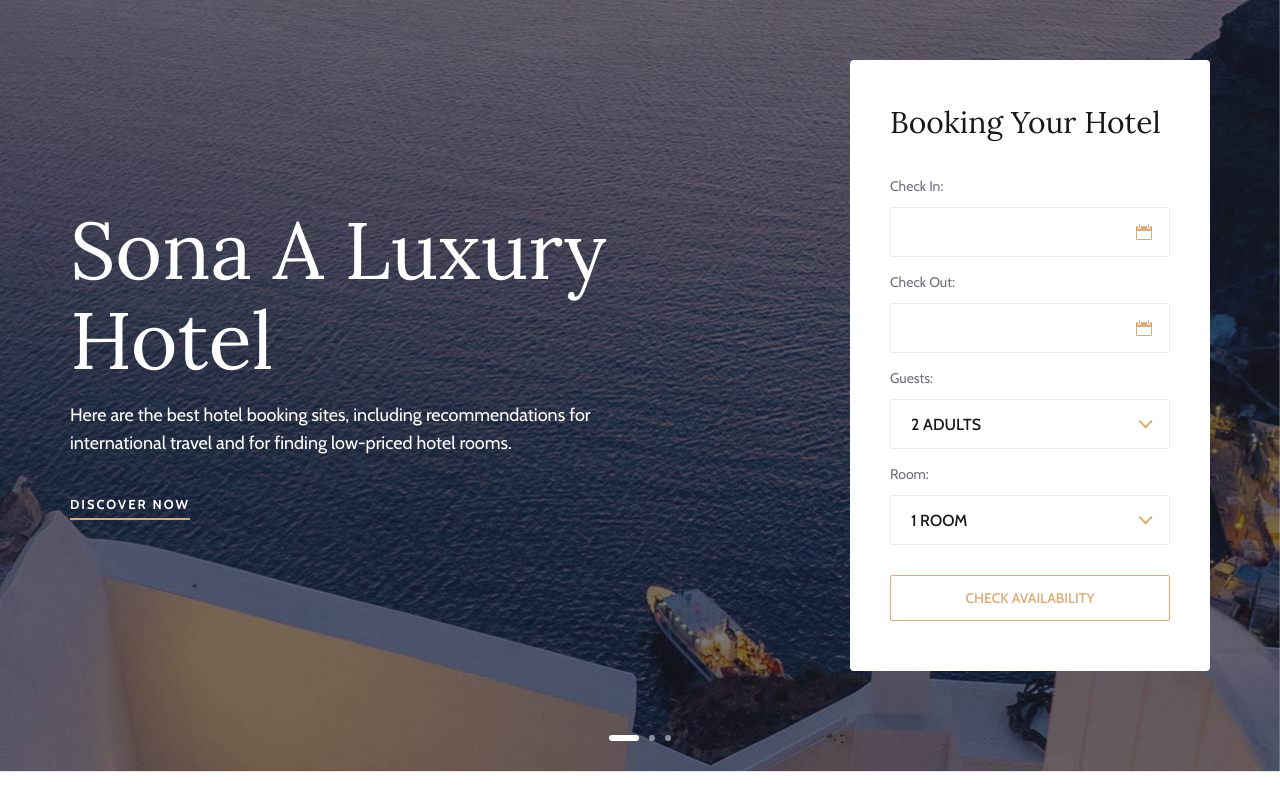
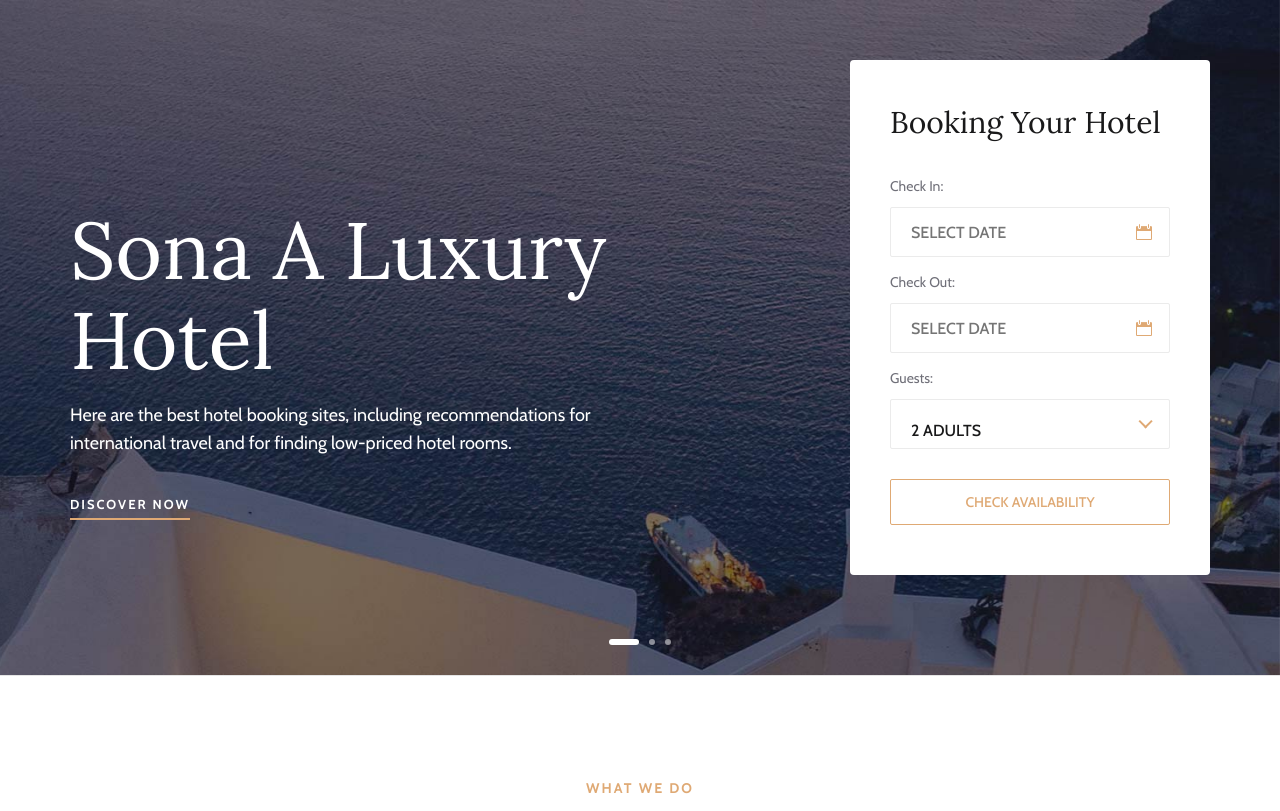
Before and after one commit to Olga-Yezerska/Hotel, a Django app: page / in a window 1280 px wide. Shown: the part 78-889 px from the top of the page. Run offline with Django 5.2, Linux system fonts and the light colour scheme; some libraries are stand-ins or nearby versions.

Commit message:
fix: update home page booking inputs

```diff
--- a/hotel/templates/hotel/index.html
+++ b/hotel/templates/hotel/index.html
@@ -114,32 +114,31 @@
                 </div>
                 <div class="col-xl-4 col-lg-5 offset-xl-2 offset-lg-1">
                     <div class="booking-form">
-                        <h3>Booking Your Hotel</h3>
-                        <form action="#">
+                         <h3>Booking Your Hotel</h3>
+                        <form action="{% url 'booking' %}" method="get">
+
                             <div class="check-date">
                                 <label for="date-in">Check In:</label>
-                                <input type="text" class="date-input" id="date-in">
+                                <input type="text" class="date-input" id="date-in" name="check_in" placeholder="Select Date">
                                 <i class="icon_calendar"></i>
                             </div>
+
                             <div class="check-date">
                                 <label for="date-out">Check Out:</label>
-                                <input type="text" class="date-input" id="date-out">
+                                <input type="text" class="date-input" id="date-out" name="check_out" placeholder="Select Date">
                                 <i class="icon_calendar"></i>
                             </div>
+
                             <div class="select-option">
                                 <label for="guest">Guests:</label>
-                                <select id="guest">
-                                    <option value="">2 Adults</option>
-                                    <option value="">3 Adults</option>
+                                <select id="guest" name="capacity" class="form-control">
+                                    <option value="1">1 Adult</option>
+                                    <option value="2" selected>2 Adults</option>
+                                    <option value="3">3 Adults</option>
+                                    <option value="4">4 Adults</option>
                                 </select>
                             </div>
-                            <div class="select-option">
-                                <label for="room">Room:</label>
-                                <select id="room">
-                                    <option value="">1 Room</option>
-                                    <option value="">2 Room</option>
-                                </select>
-                            </div>
+
                             <button type="submit">Check Availability</button>
                         </form>
                     </div>
```
